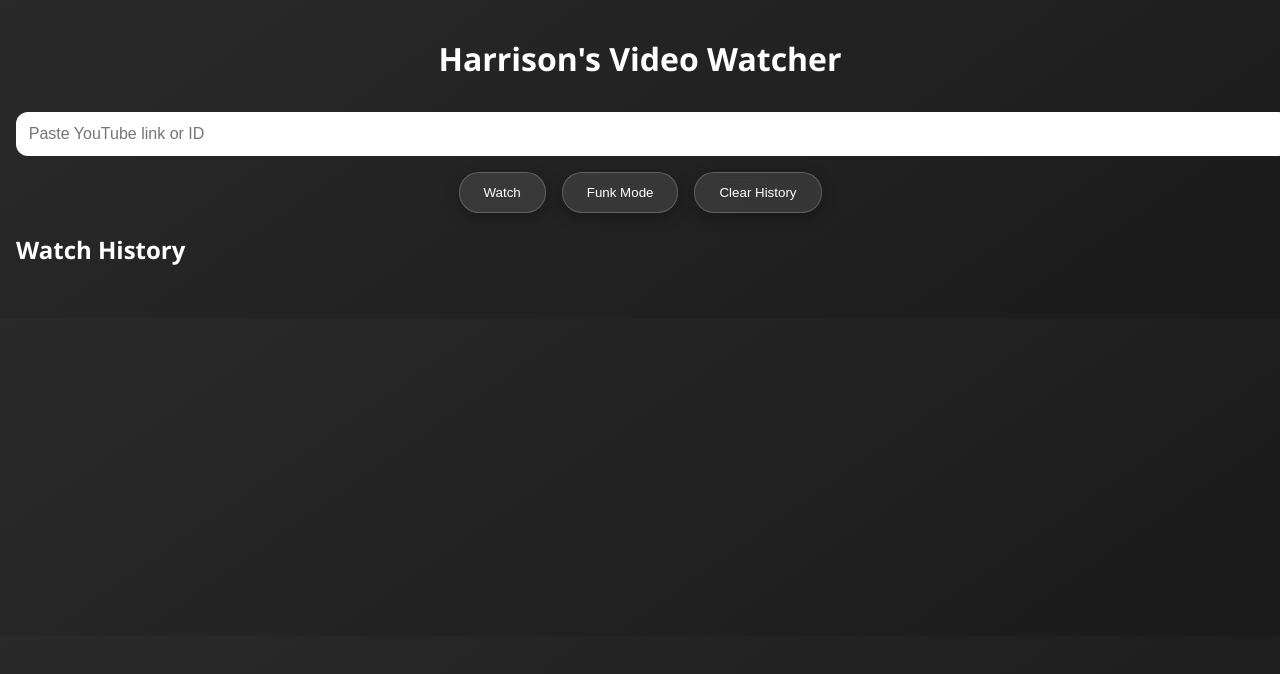
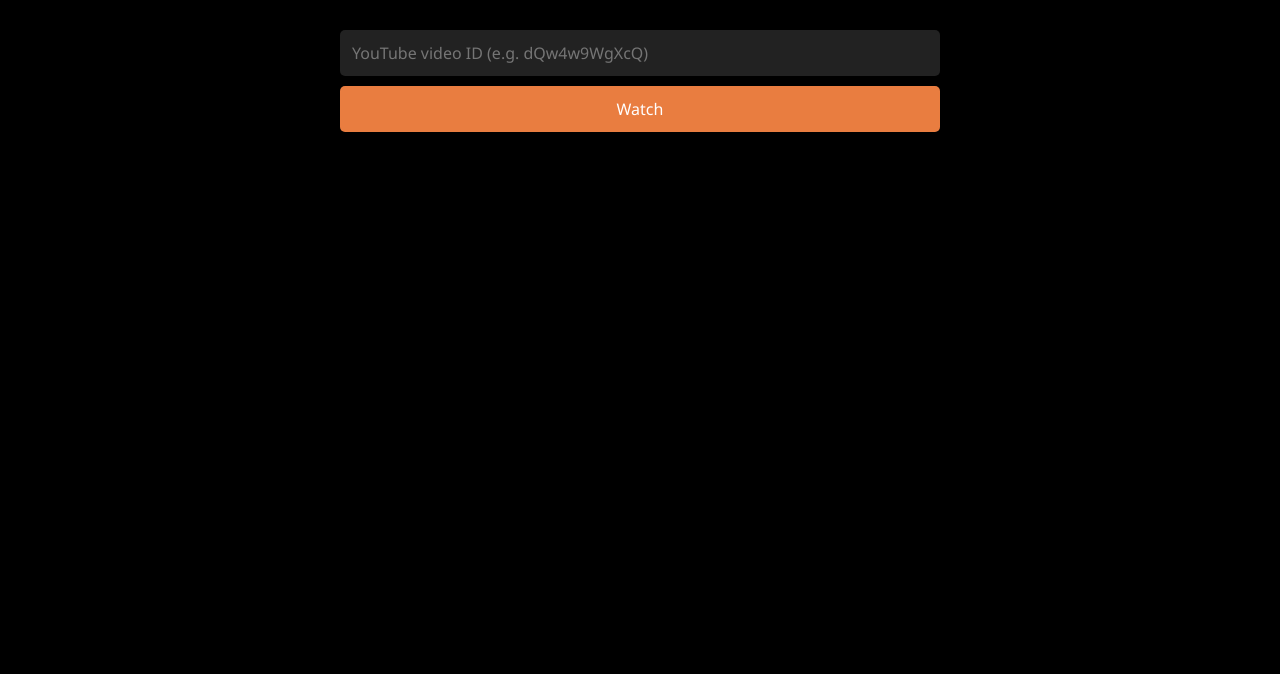
Before and after one commit to Mossboss10/YT-Watcher, a plain HTML site: page index.html in a window 1280 px wide. Drawn offline with Linux system fonts and the light colour scheme.

Commit message:
Update index.html

```diff
--- a/index.html
+++ b/index.html
@@ -1,220 +1,102 @@
 <!DOCTYPE html>
 <html lang="en">
 <head>
-  <meta charset="UTF-8">
-  <title>Harrison's Video Watcher</title>
-  <meta name="viewport" content="width=device-width, initial-scale=1.0">
-
+  <meta charset="UTF-8" />
+  <meta name="viewport" content="width=device-width, initial-scale=1.0" />
+  <title>YouTube Vid Player</title>
   <style>
-    body {
-      font-family: 'Segoe UI', sans-serif;
-      background: linear-gradient(145deg, #2a2a2a, #1a1a1a);
-      color: white;
+    * {
       margin: 0;
-      padding: 1rem;
+      padding: 0;
+      box-sizing: border-box;
+      font-family: 'Segoe UI', Tahoma, Geneva, Verdana, sans-serif;
     }
 
-    .funk-mode {
-      background: linear-gradient(145deg, #000000, #151515);
-      color: #e97d40;
+    body {
+      background-color: black;
+      color: white;
     }
 
-    h1 {
-      text-align: center;
-      margin-bottom: 1rem;
+    .fullFrame {
+      min-height: 100vh;
+      display: flex;
+      flex-direction: column;
+      align-items: center;
+      padding: 20px;
     }
 
-    #player {
-      display: flex;
-      justify-content: center;
-      margin-bottom: 1rem;
+    form {
+      width: 100%;
+      max-width: 600px;
+      margin-bottom: 20px;
     }
 
-    #videoInput {
+    input[type="text"],
+    input[type="submit"] {
       width: 100%;
-      padding: 0.8rem;
-      margin-bottom: 1rem;
-      border-radius: 12px;
+      padding: 12px;
+      margin-top: 10px;
       border: none;
-      outline: none;
-      font-size: 1rem;
+      border-radius: 5px;
+      font-size: 16px;
     }
 
-    .buttons {
-      display: flex;
-      justify-content: center;
-      gap: 1rem;
-      flex-wrap: wrap;
-      margin-bottom: 1rem;
+    input[type="text"] {
+      background-color: #222;
+      color: white;
     }
 
-    button {
-      background: rgba(255, 255, 255, 0.1);
-      backdrop-filter: blur(8px);
-      border: 1px solid rgba(255, 255, 255, 0.2);
-      padding: 0.75rem 1.5rem;
-      border-radius: 20px;
+    input[type="submit"] {
+      background-color: #e97d40;
       color: white;
       cursor: pointer;
-      transition: all 0.3s ease;
-      box-shadow: 0 4px 15px rgba(0, 0, 0, 0.3);
+      transition: background 0.3s ease;
     }
 
-    button:hover {
-      background: rgba(233, 125, 64, 0.2);
-      color: #e97d40;
+    input[type="submit"]:hover {
+      background-color: #ff944d;
     }
 
-    #historyList {
-      display: grid;
-      grid-template-columns: repeat(auto-fit, minmax(180px, 1fr));
-      gap: 1rem;
-      padding-top: 1rem;
-    }
-
-    .history-item {
-      background: rgba(255, 255, 255, 0.05);
-      border-radius: 10px;
-      overflow: hidden;
-      cursor: pointer;
-      transition: transform 0.2s;
-      border: 1px solid rgba(255, 255, 255, 0.1);
-    }
-
-    .history-item:hover {
-      transform: scale(1.03);
-    }
-
-    .history-item img {
+    #holder iframe {
       width: 100%;
-      display: block;
-    }
-
-    .history-title {
-      padding: 0.5rem;
-      font-size: 0.9rem;
-      text-align: center;
-    }
-
-    @media (max-width: 600px) {
-      #player iframe {
-        width: 100% !important;
-        height: auto !important;
-        aspect-ratio: 16 / 9;
-      }
-
-      .buttons {
-        flex-direction: column;
-        align-items: center;
-      }
+      max-width: 800px;
+      height: 450px;
+      margin-top: 20px;
+      border: none;
+      border-radius: 8px;
     }
   </style>
 </head>
 <body>
+  <div class="fullFrame">
+    <form id="idform">
+      <input type="text" id="id_input" placeholder="YouTube video ID (e.g. dQw4w9WgXcQ)" required />
+      <input type="submit" value="Watch" />
+    </form>
 
-  <h1>Harrison's Video Watcher</h1>
-
-  <div id="player"></div>
-
-  <input type="text" id="videoInput" placeholder="Paste YouTube link or ID">
-
-  <div class="buttons">
-    <button onclick="loadVideo()">Watch</button>
-    <button onclick="toggleFunkMode()">Funk Mode</button>
-    <button onclick="clearHistory()">Clear History</button>
+    <div id="holder"></div>
   </div>
 
-  <h2>Watch History</h2>
-  <div id="historyList"></div>
+  <script>
+    const container = document.querySelector("#holder");
+    const form = document.querySelector("#idform");
+    const idInput = document.querySelector("#id_input");
 
-  <script>
-    let player;
-    let funkMode = false;
+    form.addEventListener("submit", (e) => {
+      e.preventDefault();
+      const videoId = idInput.value.trim();
 
-    const tag = document.createElement('script');
-    tag.src = "https://www.youtube.com/iframe_api";
-    document.head.appendChild(tag);
-
-    function onYouTubeIframeAPIReady() {
-      player = new YT.Player('player', {
-        height: '390',
-        width: '640',
-        videoId: '',
-      });
-    }
-
-    function extractVideoId(input) {
-      const regex = /(?:https?:\/\/)?(?:www\.)?youtu(?:be\.com\/watch\?v=|\.be\/)([^\s&]+)/;
-      const match = input.match(regex);
-      return match ? match[1] : input;
-    }
-
-    function loadVideo() {
-      const input = document.getElementById("videoInput").value;
-      const videoId = extractVideoId(input);
-      if (!videoId) return;
-
-      player.loadVideoById(videoId);
-      fetchVideoTitle(videoId).then(title => {
-        addToHistory(videoId, title);
-      });
-
-      if (videoId === "FUNKYID123") {
-        toggleFunkMode(true);
+      if (videoId) {
+        container.innerHTML = `
+          <iframe
+            src="https://www.youtube.com/embed/${videoId}"
+            frameborder="0"
+            allow="accelerometer; autoplay; encrypted-media; gyroscope; picture-in-picture"
+            allowfullscreen>
+          </iframe>
+        `;
       }
-    }
-
-    function toggleFunkMode(forceOn = false) {
-      funkMode = forceOn || !funkMode;
-      document.body.classList.toggle('funk-mode', funkMode);
-    }
-
-    function fetchVideoTitle(videoId) {
-      return fetch(`https://noembed.com/embed?url=https://www.youtube.com/watch?v=${videoId}`)
-        .then(res => res.json())
-        .then(data => data.title || "Unknown Title")
-        .catch(() => "Unknown Title");
-    }
-
-    function addToHistory(videoId, title) {
-      let history = JSON.parse(localStorage.getItem('ytHistory')) || [];
-      history = history.filter(v => v.id !== videoId);
-      history.unshift({ id: videoId, title });
-      localStorage.setItem('ytHistory', JSON.stringify(history));
-      renderHistory();
-    }
-
-    function renderHistory() {
-      const container = document.getElementById("historyList");
-      container.innerHTML = '';
-      const history = JSON.parse(localStorage.getItem('ytHistory')) || [];
-
-      history.forEach(video => {
-        const item = document.createElement('div');
-        item.className = 'history-item';
-        item.onclick = () => {
-          player.loadVideoById(video.id);
-        };
-
-        const thumb = document.createElement('img');
-        thumb.src = `https://img.youtube.com/vi/${video.id}/hqdefault.jpg`;
-
-        const title = document.createElement('div');
-        title.className = 'history-title';
-        title.innerText = video.title;
-
-        item.appendChild(thumb);
-        item.appendChild(title);
-        container.appendChild(item);
-      });
-    }
-
-    function clearHistory() {
-      localStorage.removeItem('ytHistory');
-      renderHistory();
-    }
-
-    window.onload = renderHistory;
+    });
   </script>
 </body>
 </html>
```
